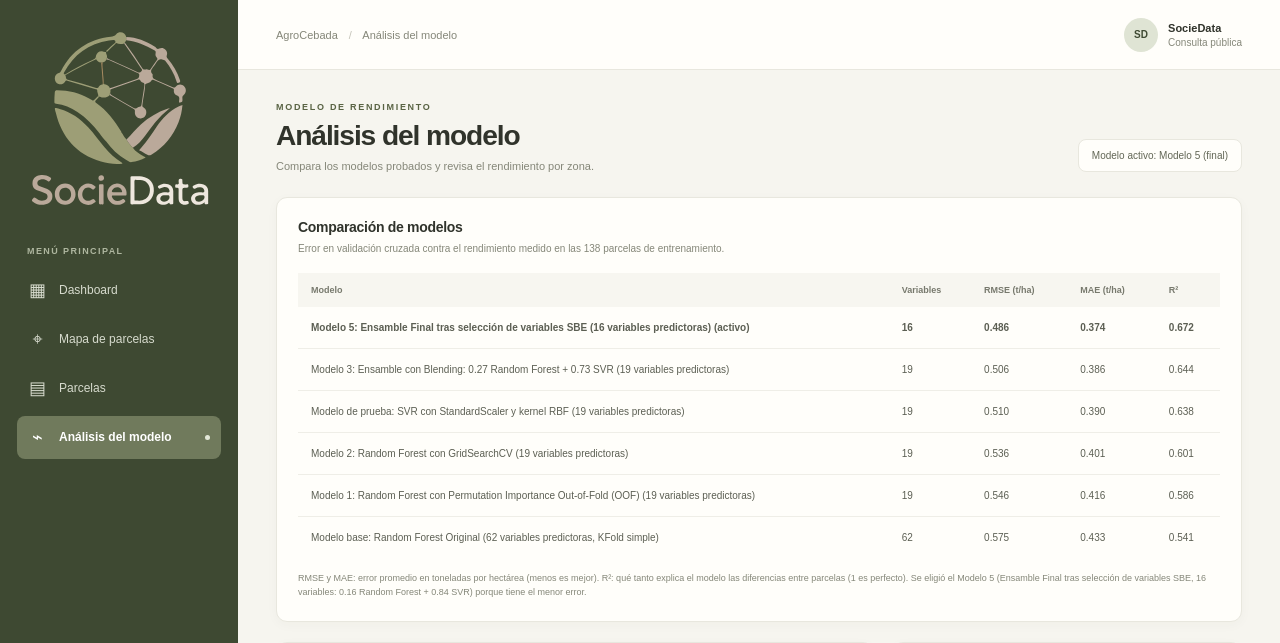
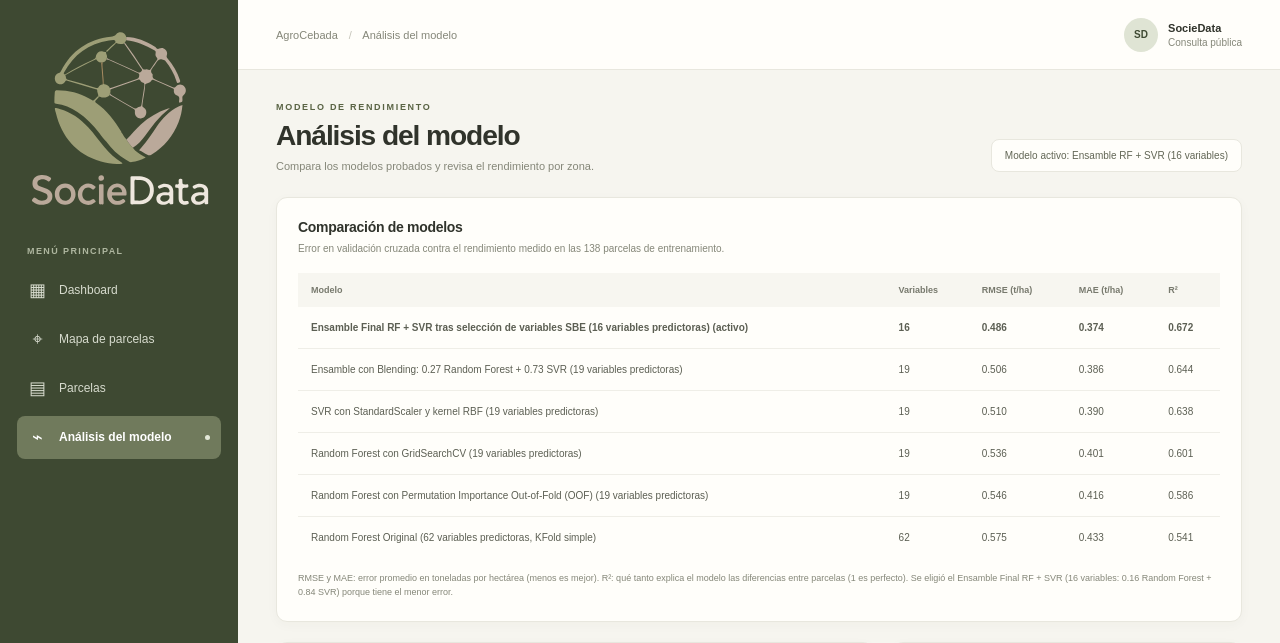
Before and after one commit to viclrnz/AgroCebada, a React (Vite) app in the folder frontend/: page /analisis in a window 1280 px wide. Shown: the top 643 px of the page. Built offline with nearby package versions, Linux system fonts and the light colour scheme; no server answers.

Commit message:
fix: nombres descriptivos de los modelos en la app

```diff
--- a/frontend/src/metricas.ts
+++ b/frontend/src/metricas.ts
@@ -21,12 +21,12 @@ export const PARCELAS_EVALUADAS = 138
 // Nombres oficiales de Modelado (Edgardo). `corto` es para espacios reducidos (tarjetas, etiquetas).
 // El Modelo 4 (paso intermedio) no aparece porque no tiene predicciones propias.
 export const METRICAS: MetricasModelo[] = [
-  { modelo: 'ensamble_16vars', nombre: 'Modelo 5: Ensamble Final tras selección de variables SBE (16 variables predictoras)', corto: 'Modelo 5 (final)', variables: 16, rmse: 0.486, mae: 0.374, r2: 0.672 },
-  { modelo: 'ensamble_19vars', nombre: 'Modelo 3: Ensamble con Blending: 0.27 Random Forest + 0.73 SVR (19 variables predictoras)', corto: 'Modelo 3', variables: 19, rmse: 0.506, mae: 0.386, r2: 0.644 },
-  { modelo: 'svr_19vars', nombre: 'Modelo de prueba: SVR con StandardScaler y kernel RBF (19 variables predictoras)', corto: 'Modelo de prueba (SVR)', variables: 19, rmse: 0.51, mae: 0.39, r2: 0.638 },
-  { modelo: 'rf_gridsearch_19vars', nombre: 'Modelo 2: Random Forest con GridSearchCV (19 variables predictoras)', corto: 'Modelo 2', variables: 19, rmse: 0.536, mae: 0.401, r2: 0.601 },
-  { modelo: 'rf_19vars', nombre: 'Modelo 1: Random Forest con Permutation Importance Out-of-Fold (OOF) (19 variables predictoras)', corto: 'Modelo 1', variables: 19, rmse: 0.546, mae: 0.416, r2: 0.586 },
-  { modelo: 'rf_62vars', nombre: 'Modelo base: Random Forest Original (62 variables predictoras, KFold simple)', corto: 'Modelo base', variables: 62, rmse: 0.575, mae: 0.433, r2: 0.541 },
+  { modelo: 'ensamble_16vars', nombre: 'Ensamble Final RF + SVR tras selección de variables SBE (16 variables predictoras)', corto: 'Ensamble RF + SVR (16 variables)', variables: 16, rmse: 0.486, mae: 0.374, r2: 0.672 },
+  { modelo: 'ensamble_19vars', nombre: 'Ensamble con Blending: 0.27 Random Forest + 0.73 SVR (19 variables predictoras)', corto: 'Ensamble RF + SVR (19 variables)', variables: 19, rmse: 0.506, mae: 0.386, r2: 0.644 },
+  { modelo: 'svr_19vars', nombre: 'SVR con StandardScaler y kernel RBF (19 variables predictoras)', corto: 'SVR (19 variables)', variables: 19, rmse: 0.51, mae: 0.39, r2: 0.638 },
+  { modelo: 'rf_gridsearch_19vars', nombre: 'Random Forest con GridSearchCV (19 variables predictoras)', corto: 'Random Forest GridSearchCV (19 variables)', variables: 19, rmse: 0.536, mae: 0.401, r2: 0.601 },
+  { modelo: 'rf_19vars', nombre: 'Random Forest con Permutation Importance Out-of-Fold (OOF) (19 variables predictoras)', corto: 'Random Forest OOF (19 variables)', variables: 19, rmse: 0.546, mae: 0.416, r2: 0.586 },
+  { modelo: 'rf_62vars', nombre: 'Random Forest Original (62 variables predictoras, KFold simple)', corto: 'Random Forest Original (62 variables)', variables: 62, rmse: 0.575, mae: 0.433, r2: 0.541 },
 ]
 
 // Nombre oficial para mostrar en pantalla en lugar del identificador interno (p. ej. 'ensamble_16vars').
--- a/frontend/src/pages/Analisis.tsx
+++ b/frontend/src/pages/Analisis.tsx
@@ -78,7 +78,7 @@ function Analisis() {
         </div>
         <p className="data-note">
           RMSE y MAE: error promedio en toneladas por hectárea (menos es mejor). R²: qué tanto explica el
-          modelo las diferencias entre parcelas (1 es perfecto). Se eligió el Modelo 5 (Ensamble Final tras selección de variables SBE, 16 variables: 0.16 Random Forest + 0.84 SVR) porque tiene el menor error.
+          modelo las diferencias entre parcelas (1 es perfecto). Se eligió el Ensamble Final RF + SVR (16 variables: 0.16 Random Forest + 0.84 SVR) porque tiene el menor error.
         </p>
       </section>
 
--- a/frontend/src/pages/Prediccion.tsx
+++ b/frontend/src/pages/Prediccion.tsx
@@ -165,7 +165,7 @@ function Prediccion() {
           <div>
             <h2>Información de la parcela</h2>
             <p>
-              Las 16 variables predictoras del Modelo 5 se organizan en
+              Las 16 variables predictoras del modelo elegido se organizan en
               cuatro grupos. Sus valores por parcela se mostrarán cuando estén
               disponibles en la API.
             </p>
```
Also changed, not shown: 1 other file (tests, documents, lock files or other folders).
